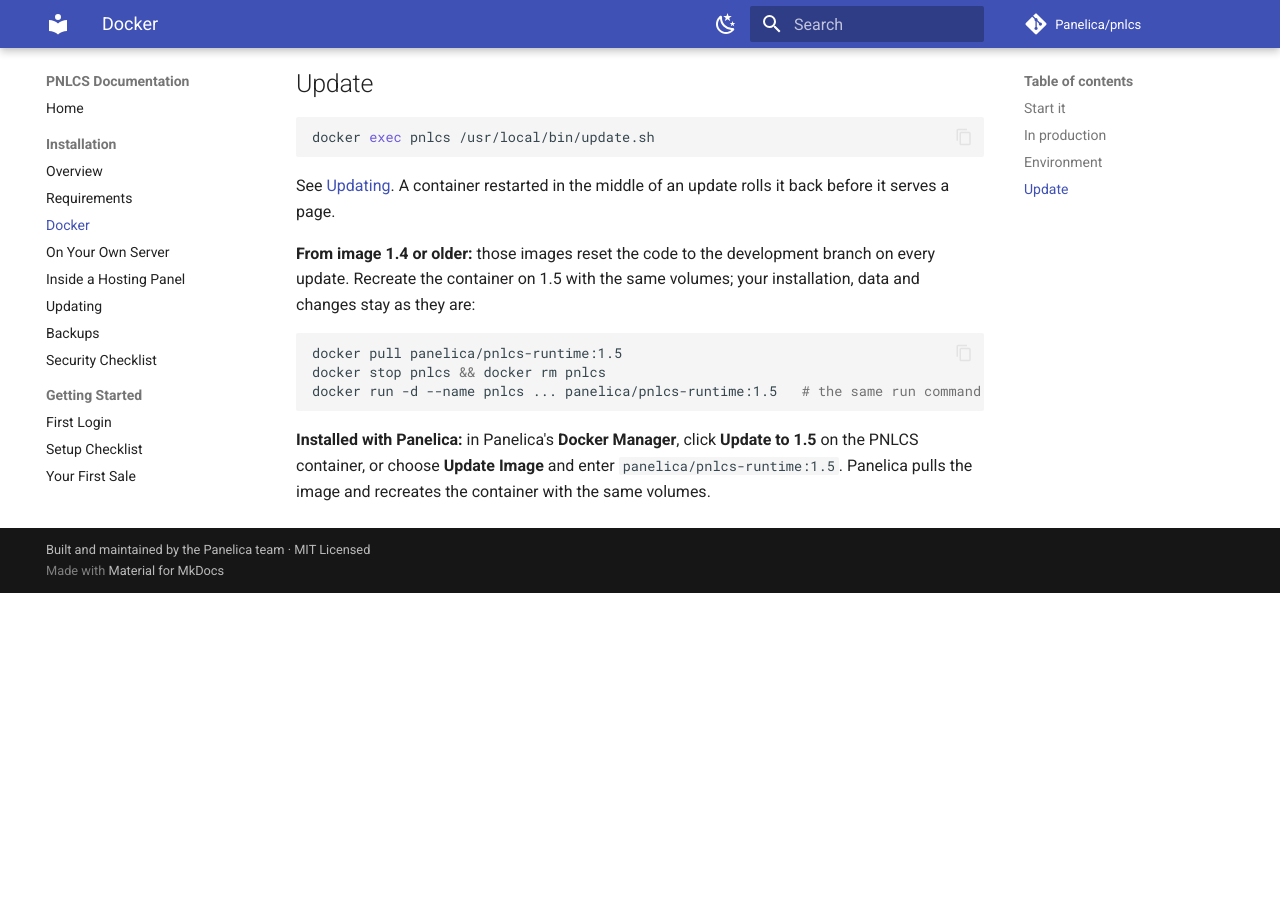
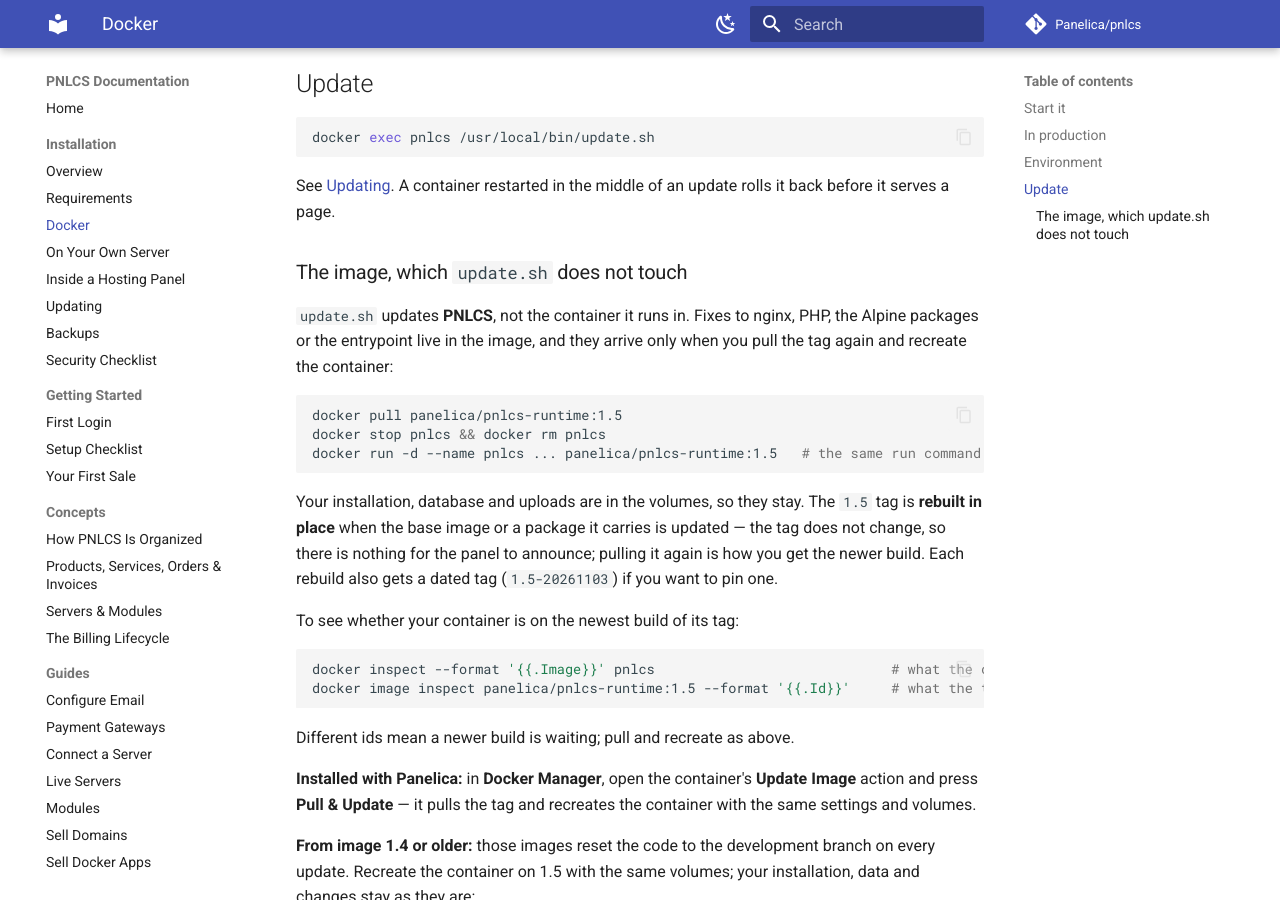
Before and after one commit to Panelica/pnlcs, an MkDocs documentation site: the page built from docs/install/docker.md, in a window 1280 px wide and 900 px high, scrolled down 1535 px. Built offline with MkDocs 1.6.1 and Material for MkDocs 9.7.7, drawn with Linux system fonts in a browser that asks for light colours; comment, search, counter and statistics services are not loaded; before the commit the page ends 2128 px from its top, so only the background shows below that.

Commit message:
docs(docker): how a rebuilt image reaches a container
`update.sh` updates PNLCS, not the container it runs in, and nothing said so.
Everything about updating a Docker installation pointed at `update.sh` or at
moving from image 1.4 to 1.5 — but a fix to nginx, PHP, an Alpine package or
the entrypoint lives in the image, and the 1.5 tag is rebuilt in place when
one of those changes. An operator reading these pages had no way to know that
pulling the tag again is what delivers it, which is exactly the position the
reporter of #320/#386 was in: they restarted the container, which cannot help.

docs/install/docker.md gains "The image, which update.sh does not touch": the
pull-and-recreate commands, why the tag does not change (and that each rebuild
also gets a dated tag to pin), the two `docker inspect` lines that say whether
a container is on the newest build of its tag, and the Docker Manager path
(Update Image -> Pull & Update). docs/install/updating.md points at it from
its Docker section.

````diff
--- a/docs/install/docker.md
+++ b/docs/install/docker.md
@@ -67,6 +67,37 @@ docker exec pnlcs /usr/local/bin/update.sh
 See [Updating](updating.md#docker). A container restarted in the middle of an
 update rolls it back before it serves a page.
 
+### The image, which `update.sh` does not touch
+
+`update.sh` updates **PNLCS**, not the container it runs in. Fixes to nginx,
+PHP, the Alpine packages or the entrypoint live in the image, and they arrive
+only when you pull the tag again and recreate the container:
+
+```bash
+docker pull panelica/pnlcs-runtime:1.5
+docker stop pnlcs && docker rm pnlcs
+docker run -d --name pnlcs ... panelica/pnlcs-runtime:1.5   # the same run command as before
+```
+
+Your installation, database and uploads are in the volumes, so they stay. The
+`1.5` tag is **rebuilt in place** when the base image or a package it carries
+is updated — the tag does not change, so there is nothing for the panel to
+announce; pulling it again is how you get the newer build. Each rebuild also
+gets a dated tag (`1.5-20261103`) if you want to pin one.
+
+To see whether your container is on the newest build of its tag:
+
+```bash
+docker inspect --format '{{.Image}}' pnlcs                             # what the container runs
+docker image inspect panelica/pnlcs-runtime:1.5 --format '{{.Id}}'     # what the tag points at now
+```
+
+Different ids mean a newer build is waiting; pull and recreate as above.
+
+**Installed with Panelica:** in **Docker Manager**, open the container's
+**Update Image** action and press **Pull & Update** — it pulls the tag and
+recreates the container with the same settings and volumes.
+
 **From image 1.4 or older:** those images reset the code to the development
 branch on every update. Recreate the container on 1.5 with the same volumes;
 your installation, data and changes stay as they are:
````
Also changed, not shown: docs/install/updating.md (+5 -0 lines).
